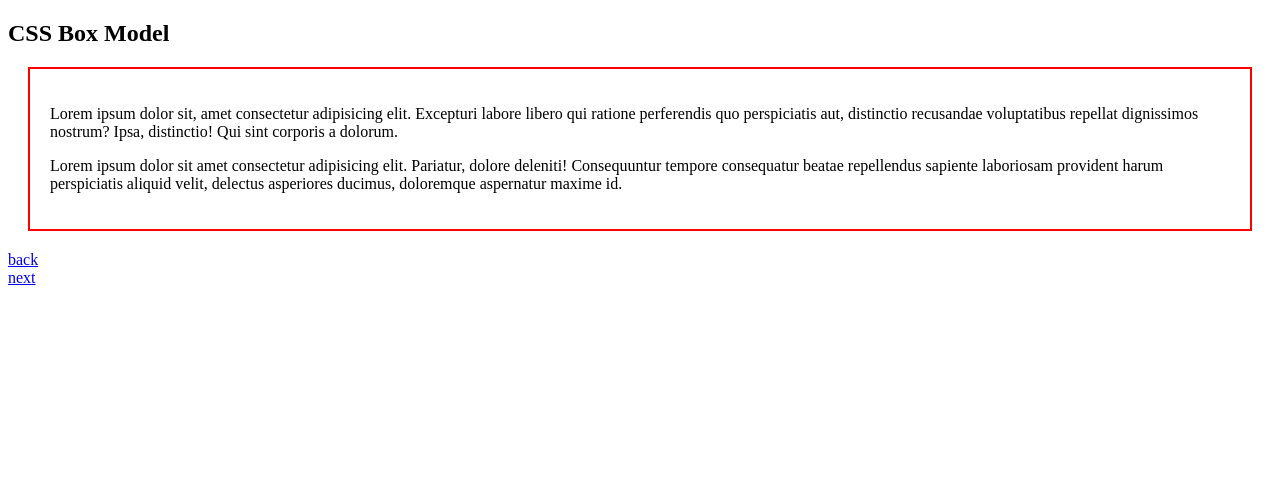
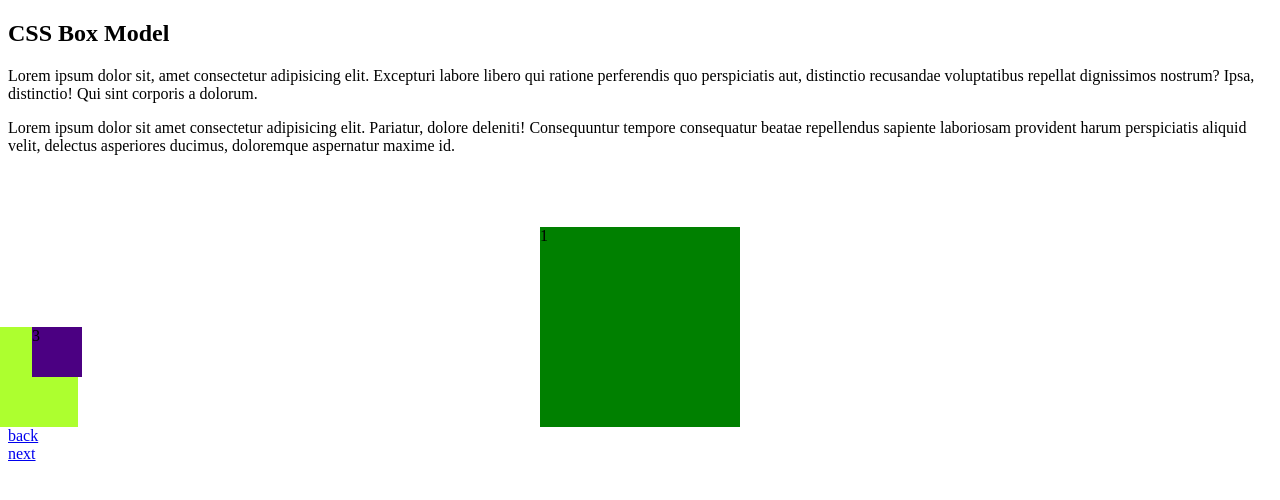
Before and after one commit to Sch39/Latihan, a plain HTML site: page css-layouting/halaman2.html in a window 1280 px wide. Drawn offline with Linux system fonts and the light colour scheme.

Commit message:
border dan padding

```diff
--- a/css-layouting/css/style3.css
+++ b/css-layouting/css/style3.css
@@ -1,7 +1,35 @@
-.utama{
-margin: 20px;
-padding: 20px;
-border: 2px solid red;
-/* content: icon; */
-/* visibility: visible; */
+.satu{
+  width: 200px;
+  height: 200px;
+  background-color: green;
+  margin-top: 20px;
+  margin-left: auto;
+  margin-right: auto;
+  margin-bottom: 100px;
 }
+.dua{
+  width: 100px;
+  height: 100px;
+  background-color: greenyellow;
+  /* margin-top: -250px; */
+  margin-left: -30px;
+  /* margin-top: -120px; */
+  /* margin-right: 70px; */
+  /* display: inline-block; */
+}
+.tiga{
+  width: 50px;
+  /* margin-bottom: -90px; */
+  height: 50px;
+  background-color: indigo;
+  /* margin-left: 50px; */
+  /* margin-bottom: 70px; */
+  margin-left: -50px;
+}
+.side .dua, .side .tiga{
+  display: inline-block;
+  /* margin-left: 0px; */
+}
+.side{
+  margin-top: -200px;
+}
--- a/css-layouting/halaman2.html
+++ b/css-layouting/halaman2.html
@@ -10,7 +10,6 @@
 
 <body>
   <div class="head">
-
     <h2>CSS Box Model</h2>
   </div>
   <div class="utama">
@@ -22,7 +21,16 @@
       consequatur beatae repellendus sapiente laboriosam provident harum perspiciatis aliquid velit, delectus asperiores
       ducimus, doloremque aspernatur maxime id.</p>
   </div>
-  <div class="link"><a href="index.html">back</a><br>
+  <br><br>
+  <div class="satu">1</div>
+  <!-- <p>terjadi overlapping disini, pada sumbu vertikal, yang diambil hanya margin yang bernilai paling besar, dalam hal
+    ini "1"</p> -->
+  <div class="side">
+    <div class="dua">2</div>
+    <div class="tiga">3</div>
+  </div>
+  <div class="link">
+    <a href="index.html">back</a><br>
     <a href="halaman3.html">next</a></div>
 </body>
 
```
Also changed, not shown: css-layouting/halaman3.html (added, +20 -0 lines), css-layouting/css/style4.css (added).
